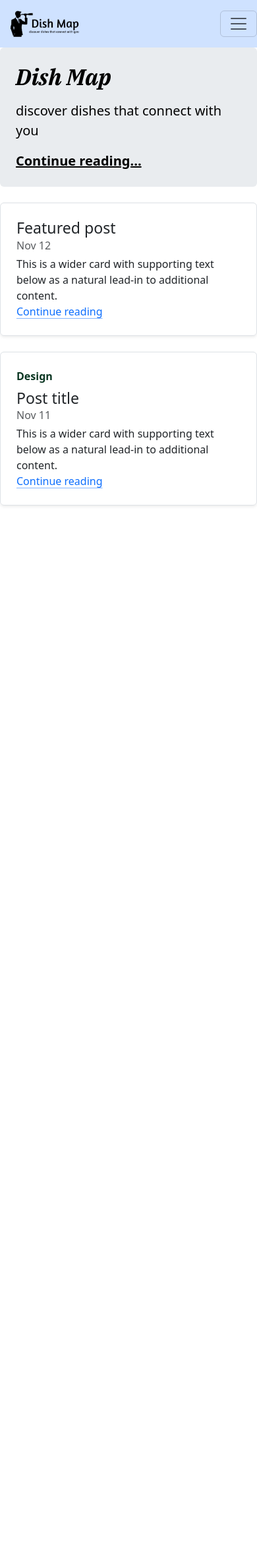
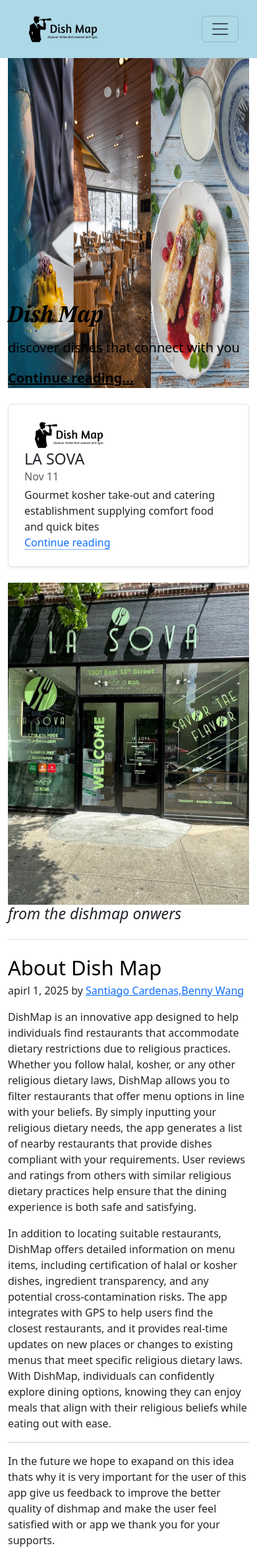
Before and after one commit to Brooklyn-STEAM/10042-Restaurant-Map-For-Cultures-With-Restricted-Diets, a Flask app: page / in a window 390 px wide. Shown: the whole page at 66% size. Before the commit the page ends 767 px from the top, so only its background shows below. Run offline with Flask 3, Linux system fonts and the light colour scheme.

Commit message:
the update for the home page

```diff
--- a/static/style.css
+++ b/static/style.css
@@ -85,4 +85,10 @@
 
 
 
-  #map { height: 1000px; }
+#map {
+  height: 1000px;
+}
+
+.navColor {
+  background-color: #ADD8E6;
+}
--- a/templates/components/navbar.html.jinja
+++ b/templates/components/navbar.html.jinja
@@ -1,11 +1,30 @@
-<nav class="navbar navbar-expand-lg bg-primary-subtle >
+<!doctype html>
+<html lang="en">
 
-  <div class="container-fluid">
+<head>
+  <meta charset="utf-8">
+  <meta name="viewport" content="width=device-width, initial-scale=1">
+  <title>Bootstrap demo</title>
+  <link href="https://cdn.jsdelivr.net/npm/bootstrap@5.3.3/dist/css/bootstrap.min.css" rel="stylesheet"
+    integrity="sha384-QWTKZyjpPEjISv5WaRU9OFeRpok6YctnYmDr5pNlyT2bRjXh0JMhjY6hW+ALEwIH" crossorigin="anonymous">
+  <link rel="preconnect" href="https://fonts.googleapis.com">
+  <link rel="preconnect" href="https://fonts.gstatic.com" crossorigin>
+  <link
+    href="https://fonts.googleapis.com/css2?family=IBM+Plex+Serif:ital,wght@0,100;0,200;0,300;0,400;0,500;0,600;0,700;1,100;1,200;1,300;1,400;1,500;1,600;1,700&display=swap"
+    rel="stylesheet">
+  <link rel="stylesheet" href="/static/style.css">
+</head>
+
+<body>
+  <nav class="navColor navbar navbar-expand-lg w-100 p-3">
+
+    <div class=" container-fluid">
       <a class="navbar-brand" href="#">
         <img src="/static/images/Untitled (3).png" alt="Logo" width="150" class="d-inline-block align-text-top">
 
       </a>
-    <button class="navbar-toggler" type="button" data-bs-toggle="collapse" data-bs-target="#navbarSupportedContent" aria-controls="navbarSupportedContent" aria-expanded="false" aria-label="Toggle navigation">
+      <button class="navbar-toggler" type="button" data-bs-toggle="collapse" data-bs-target="#navbarSupportedContent"
+        aria-controls="navbarSupportedContent" aria-expanded="false" aria-label="Toggle navigation">
         <span class="navbar-toggler-icon"></span>
       </button>
       <div class="collapse navbar-collapse" id="navbarSupportedContent">
@@ -18,7 +37,7 @@
           </li>
 
           <li class="nav-item">
-          <a class="nav-link"  href="/sign_up">sign up</a>
+            <a class="nav-link" href="/sign_up">sign up</a>
           </li>
         </ul>
         <form class="d-flex" role="search">
@@ -30,7 +49,8 @@
         <div class="ps-lg-5">
           {% if current_user.is_authenticated %}
           <div class="btn-group">
-            <button type="button" class="btn btn-secondary dropdown-toggle" data-bs-toggle="dropdown" data-bs-display="static" aria-expanded="false">
+            <button type="button" class="btn btn-secondary dropdown-toggle" data-bs-toggle="dropdown"
+              data-bs-display="static" aria-expanded="false">
               {{ current_user.first_name + current_user.last_name }}
             </button>
             <ul class="dropdown-menu dropdown-menu-lg-end">
@@ -39,7 +59,8 @@
           </div>
           {% else %}
           <div class="btn-group">
-            <button type="button" class="btn btn-light dropdown-toggle" data-bs-toggle="dropdown" data-bs-display="static" aria-expanded="false">
+            <button type="button" class="btn btn-light dropdown-toggle" data-bs-toggle="dropdown"
+              data-bs-display="static" aria-expanded="false">
               Account
             </button>
             <ul class="dropdown-menu dropdown-menu-lg-end">
@@ -53,3 +74,6 @@
       </div>
     </div>
   </nav>
+</body>
+
+</html>
--- a/templates/home_page.html.jinja
+++ b/templates/home_page.html.jinja
@@ -13,55 +13,94 @@
     href="https://fonts.googleapis.com/css2?family=IBM+Plex+Serif:ital,wght@0,100;0,200;0,300;0,400;0,500;0,600;0,700;1,100;1,200;1,300;1,400;1,500;1,600;1,700&display=swap"
     rel="stylesheet">
   <link rel="stylesheet" href="/static/style.css">
+  <style>
+    #picture {
+      height: 500px;
+      width: 1600px;
+    }
+  </style>
 </head>
 
-<body>
+<body class="body">
   {% include "components/navbar.html.jinja" %}
 
-  <div class="p-4 p-md-5 mb-4 rounded text-body-emphasis bg-body-secondary">
-    <div class="col-lg-6 px-0">
+
+
+
+
+  <main class="container">
+
+    <div class="  mb-4 rounded text-body-emphasis bg-body-secondary position-relative">
+      <img src="/static/images/homepage2.png" class="img-fluid" id="picture">
+      <div class="position-absolute bottom-0">
         <h1 class="display-4 fst-italic ibm-plex-serif-bold">Dish Map</h1>
         <p class="lead my-3">discover dishes that connect with you</p>
         <p class="lead mb-0"><a href="#" class="text-body-emphasis fw-bold">Continue reading...</a></p>
       </div>
     </div>
 
+
     <div class="row mb-2">
-    <div class="col-md-6">
+      <div class="colum-md-6">
         <div class="row g-0 border rounded overflow-hidden flex-md-row mb-4 shadow-sm h-md-250 position-relative">
           <div class="col p-4 d-flex flex-column position-static">
-
-          <h3 class="mb-0">Featured post</h3>
-          <div class="mb-1 text-body-secondary">Nov 12</div>
-          <p class="card-text mb-auto">This is a wider card with supporting text below as a natural lead-in to additional content.</p>
+            <img src="/static/images/Untitled (3).png" alt="Logo" width="150" class="d-inline-block align-text-top">
+            <h3 class="mb-0">LA SOVA</h3>
+            <div class="mb-1 text-body-secondary">Nov 11</div>
+            <p class="mb-auto">Gourmet kosher take-out and catering establishment supplying comfort food and quick bites
+            </p>
             <a href="#" class="icon-link gap-1 icon-link-hover stretched-link">
               Continue reading
-            <svg class="bi"><use xlink:href="#chevron-right"></use></svg>
+              <svg class="bi">
+                <use xlink:href="#chevron-right"></use>
+              </svg>
             </a>
           </div>
-        <div class="col-auto d-none d-lg-block">
-          <svg class="bd-placeholder-img" width="200" height="250" xmlns="http://www.w3.org/2000/svg" role="img" aria-label="Placeholder: Thumbnail" preserveAspectRatio="xMidYMid slice" focusable="false"><title>Placeholder</title><rect width="100%" height="100%" fill="#55595c"></rect><text x="50%" y="50%" fill="#eceeef" dy=".3em">Thumbnail</text></svg>
+          <div class="col-2 d-none d-lg-block">
+            <img class="img-fluid" src="/static/images/restaurants/la_sova_image.jpg">
           </div>
         </div>
+        <div class="col-md-8">
+        <div class="row">
+         <div class="col-sm-6 col-md-4">
+          <img class="img-fluid" src="/static/images/restaurants/la_sova_image.jpg">
           </div>
-    <div class="col-md-6">
-      <div class="row g-0 border rounded overflow-hidden flex-md-row mb-4 shadow-sm h-md-250 position-relative">
-        <div class="col p-4 d-flex flex-column position-static">
-          <strong class="d-inline-block mb-2 text-success-emphasis">Design</strong>
-          <h3 class="mb-0">Post title</h3>
-          <div class="mb-1 text-body-secondary">Nov 11</div>
-          <p class="mb-auto">This is a wider card with supporting text below as a natural lead-in to additional content.</p>
-          <a href="#" class="icon-link gap-1 icon-link-hover stretched-link">
-            Continue reading
-            <svg class="bi"><use xlink:href="#chevron-right"></use></svg>
-          </a>
+
         </div>
-        <div class="col-auto d-none d-lg-block">
-          <svg class="bd-placeholder-img" width="200" height="250" xmlns="http://www.w3.org/2000/svg" role="img" aria-label="Placeholder: Thumbnail" preserveAspectRatio="xMidYMid slice" focusable="false"><title>Placeholder</title><rect width="100%" height="100%" fill="#55595c"></rect><text x="50%" y="50%" fill="#eceeef" dy=".3em">Thumbnail</text></svg>
+          <h3 class="pb-4 mb-4 fst-italic border-bottom">
+            from the dishmap onwers
+          </h3>
+
+          <article class="blog-post">
+            <h2 class="display-5 link-body-emphasis mb-1">About Dish Map</h2>
+            <p class="blog-post-meta">apirl 1, 2025 by <a href="#">Santiago Cardenas,Benny Wang</a></p>
+
+            <p>DishMap is an innovative app designed to help individuals find restaurants that accommodate dietary
+              restrictions due to religious practices. Whether you follow halal, kosher, or any other religious dietary
+              laws, DishMap allows you to filter restaurants that offer menu options in line with your beliefs. By
+              simply inputting your religious dietary needs, the app generates a list of nearby restaurants that provide
+              dishes compliant with your requirements. User reviews and ratings from others with similar religious
+              dietary practices help ensure that the dining experience is both safe and satisfying.
+            <p></p>
+            In addition to locating suitable restaurants, DishMap offers detailed information on menu items, including
+            certification of halal or kosher dishes, ingredient transparency, and any potential cross-contamination
+            risks. The app integrates with GPS to help users find the closest restaurants, and it provides real-time
+            updates on new places or changes to existing menus that meet specific religious dietary laws. With
+            DishMap, individuals can confidently explore dining options, knowing they can enjoy meals that align with
+            their religious beliefs while eating out with ease.</p>
+            <hr>
+            <p>In the future we hope to exapand on this idea thats why it is very important for the user of this app
+              give us feedback to improve the better quality of dishmap and make the user feel satisfied with or app we
+              thank you for your supports.</p>
+
+
         </div>
-      </div>
-    </div>
-  </div>
+
+
+
+  </main>
+
+
 
 
 
```
Also changed, not shown: static/images/homepage2.png (added). Lines whose indentation alone changed are shown as unchanged.
